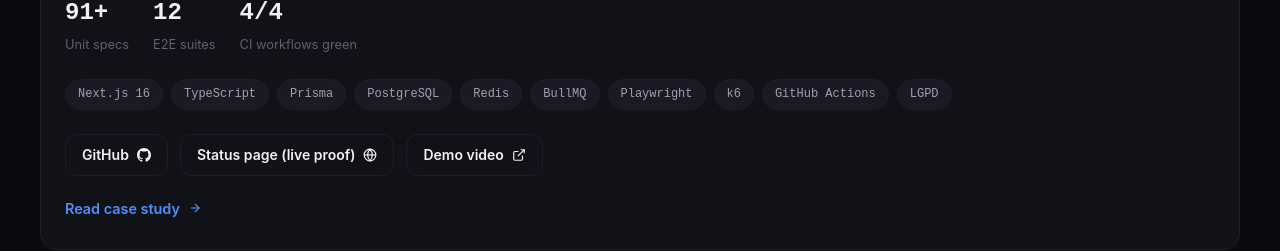
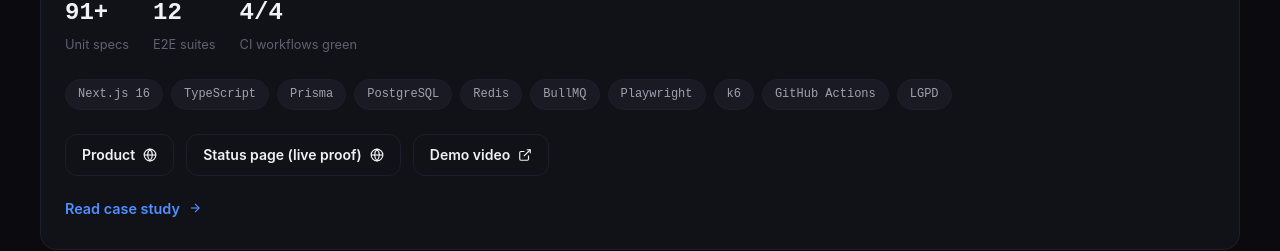
Before and after one commit to EvertonSt/EvertonSt.github.io, a React (Vite) app: page / in a window 1280 px wide. Shown: the part 2940-3191 px from the top of the page. Built offline with nearby package versions, Linux system fonts and the light colour scheme.

Commit message:
fix: point flagship case-study links at live demo URLs instead of private repos
Recruiters clicking the GitHub link on the SiteCheckIn and AtendeZap
case studies got 404s because both repos are private. The demo links
were already live and working - they are the honest proof anyway.

```diff
--- a/src/data/projects.ts
+++ b/src/data/projects.ts
@@ -32,7 +32,7 @@
     description: 'Self-hosted monitoring SaaS: describe website journeys (navigate, assert, click), schedule them, and get Playwright screenshot evidence, AI-written incident reports, and alerts. Its public status page proves the product by monitoring itself.',
     tags: ['Next.js 16', 'TypeScript', 'Prisma', 'PostgreSQL', 'Redis', 'BullMQ', 'Playwright', 'k6', 'GitHub Actions', 'LGPD'],
     links: [
-      { label: 'GitHub', url: 'https://github.com/EvertonSt/sitecheckin', icon: 'github' },
+      { label: 'Product', url: 'https://getsitecheckin.com', icon: 'live' },
       { label: 'Status page (live proof)', url: 'https://getsitecheckin.com/status', icon: 'live' },
       { label: 'Demo video', url: '/showcase/sitecheckin/demo-incident-arc-sc.mp4', icon: 'external' },
     ],
@@ -52,7 +52,6 @@
     description: 'SaaS for Brazilian SMBs: AI classifies inbound WhatsApp messages (intent, urgency, confidence) and drafts human-warm PT-BR replies; a human approves every send. Exactly-once sends proven by real-Postgres drills; LGPD data rights built in.',
     tags: ['Next.js 16', 'TypeScript', 'Baileys', 'BullMQ', 'Redis', 'PostgreSQL', 'Prisma', 'OpenAI', 'LGPD', 'Outbox Pattern'],
     links: [
-      { label: 'GitHub', url: 'https://github.com/EvertonSt/aitendimento', icon: 'github' },
       { label: 'Product', url: 'https://aitendimento.com.br', icon: 'live' },
       { label: 'Demo video', url: '/showcase/aitendimento/demo-approval-loop-ait.mp4', icon: 'external' },
     ],
```
